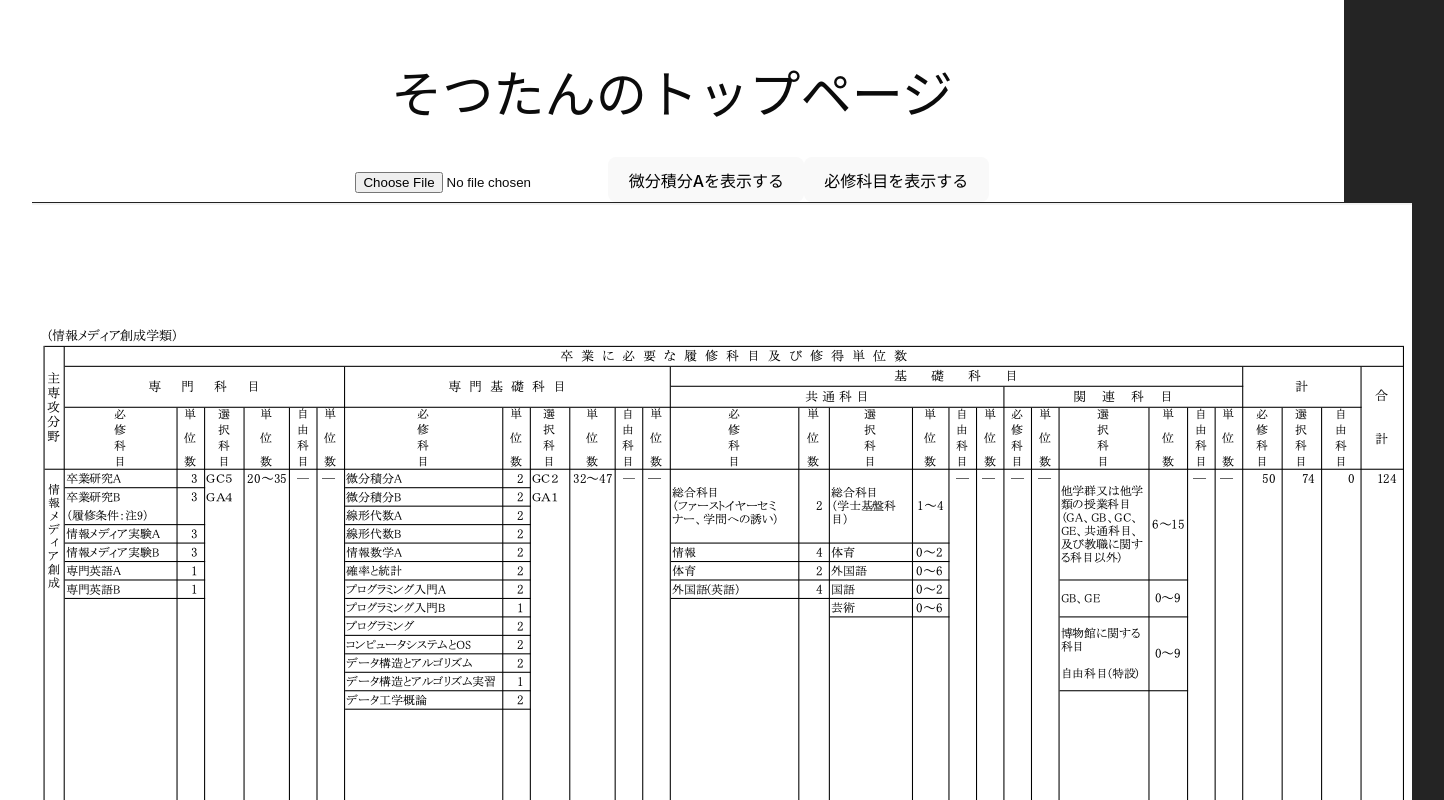
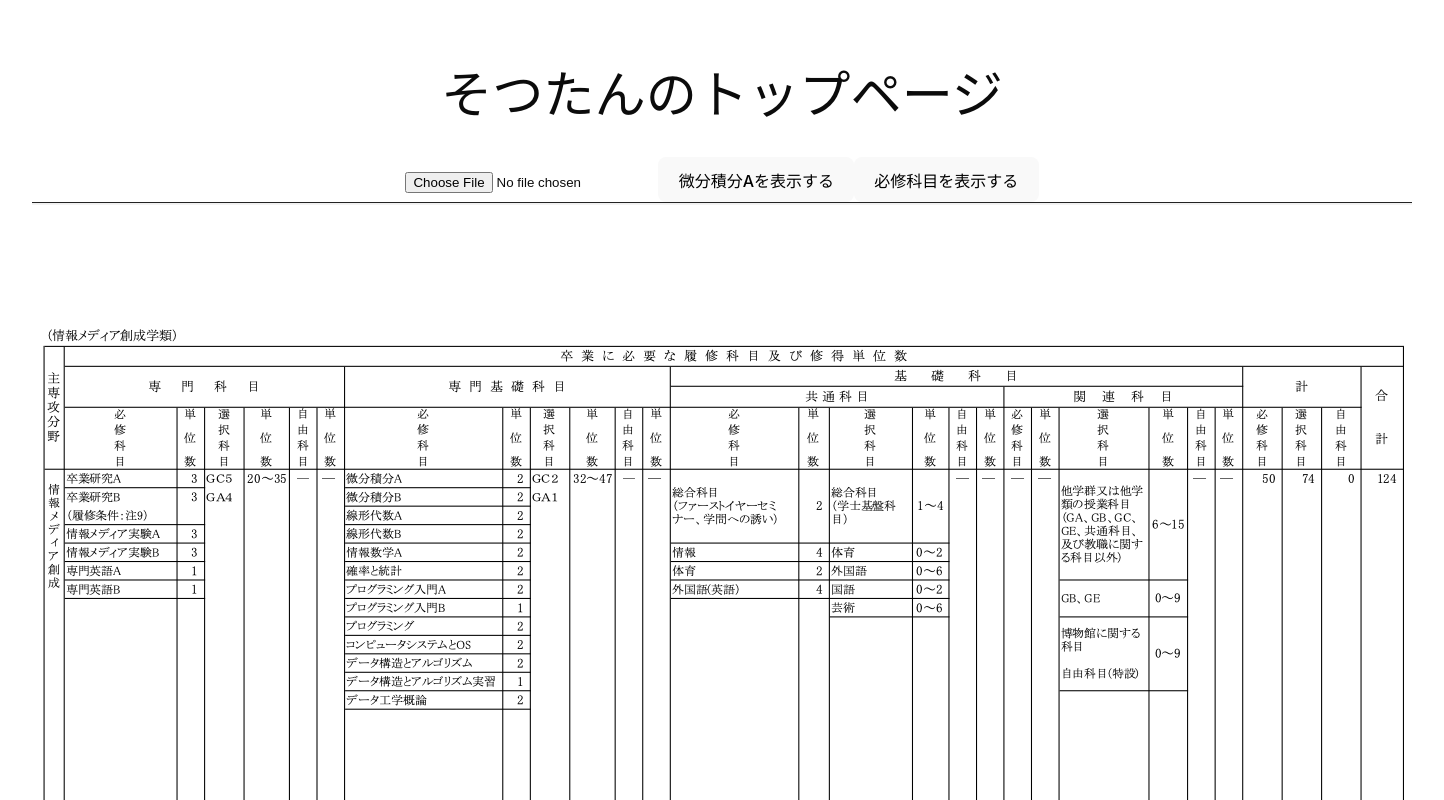
Before and after one commit to blue031415/Sotsutan, a React (Vite) app: page / in a window 1280 px wide. Shown: the top 800 px of the page, 1444 px wide, since content can reach past the window. Built offline with nearby package versions, Linux system fonts and the light colour scheme.

Commit message:
change style

```diff
--- a/index.html
+++ b/index.html
@@ -6,7 +6,7 @@
     <meta name="viewport" content="width=device-width, initial-scale=1.0" />
     <title>履修支援ツール そつたん</title>
   </head>
-  <body>
+  <body style="background-color: #ffffff">
     <div id="root"></div>
     <script type="module" src="/src/main.tsx"></script>
   </body>
--- a/src/App.css
+++ b/src/App.css
@@ -1,5 +1,5 @@
 #root {
-  max-width: 1280px;
+  width: fit-content;
   margin: 0 auto;
   padding: 2rem;
   text-align: center;
@@ -8,7 +8,7 @@
 }
 
 .highlight-box {
-  display: inline-block;
+  display: flex;
 }
 
 .overlay_major_basic {
```
